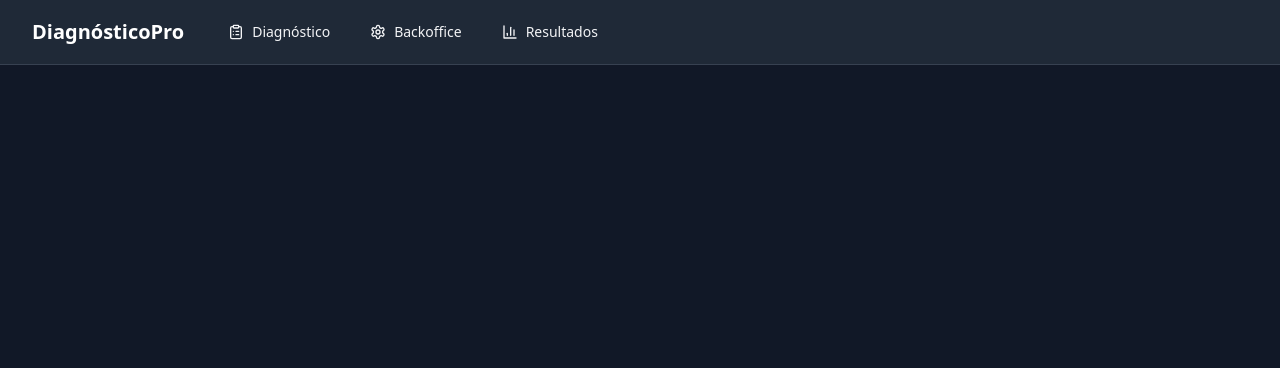
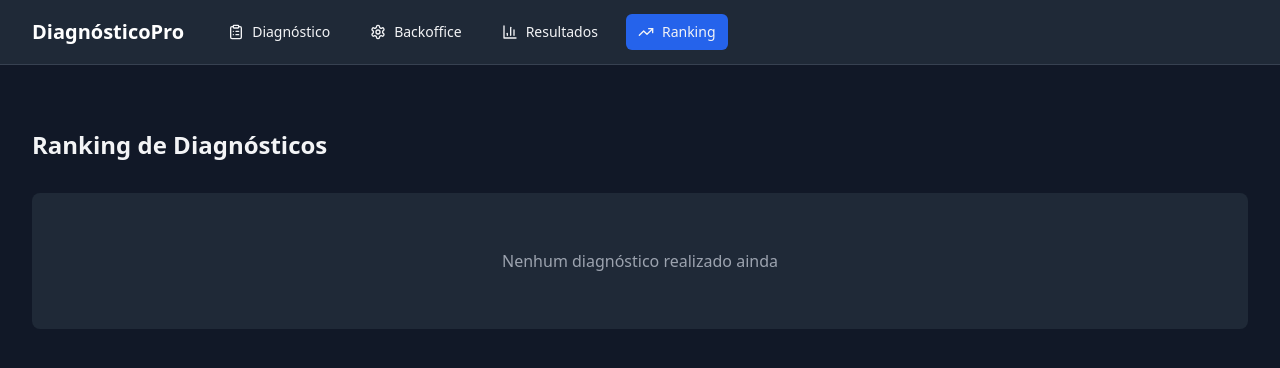
Before and after one commit to Dcadv789/Diag2, a React (Vite) app: page /ranking in a window 1280 px wide. Shown: the top 368 px of the page. Built offline with nearby package versions, Linux system fonts and the light colour scheme.

Commit message:
Commit from Bolt to GitHub

```diff
--- a/src/App.tsx
+++ b/src/App.tsx
@@ -4,6 +4,7 @@ import Navbar from './components/Navbar';
 import Backoffice from './pages/Backoffice';
 import Diagnostic from './pages/Diagnostic';
 import Results from './pages/Results';
+import Ranking from './pages/Ranking';
 
 function App() {
   return (
@@ -15,6 +16,7 @@ function App() {
             <Route path="/backoffice" element={<Backoffice />} />
             <Route path="/diagnostico" element={<Diagnostic />} />
             <Route path="/resultados" element={<Results />} />
+            <Route path="/ranking" element={<Ranking />} />
             <Route path="/" element={<Diagnostic />} />
           </Routes>
         </main>
--- a/src/components/Navbar.tsx
+++ b/src/components/Navbar.tsx
@@ -1,6 +1,6 @@
 import React from 'react';
 import { Link, useLocation } from 'react-router-dom';
-import { ClipboardList, Settings, BarChart3 } from 'lucide-react';
+import { ClipboardList, Settings, BarChart3, TrendingUp } from 'lucide-react';
 
 export default function Navbar() {
   const location = useLocation();
@@ -41,6 +41,14 @@ export default function Navbar() {
                 <BarChart3 className="w-4 h-4 mr-2" />
                 Resultados
               </Link>
+
+              <Link
+                to="/ranking"
+                className={`flex items-center px-3 py-2 rounded-md text-sm font-medium ${isActive('/ranking')}`}
+              >
+                <TrendingUp className="w-4 h-4 mr-2" />
+                Ranking
+              </Link>
             </div>
           </div>
         </div>
--- /dev/null
+++ b/src/pages/Ranking.tsx
@@ -0,0 +1,88 @@
+import React from 'react';
+import { useStore } from '../lib/store';
+
+export default function Ranking() {
+  const { assessments, questions } = useStore();
+
+  const calculateScore = (assessment: any) => {
+    const totalScore = assessment.answers.reduce((sum: number, answer: any) => {
+      const question = questions.find(q => q.id === answer.question_id);
+      if (!question) return sum;
+
+      let score = 0;
+      if (answer.answer === 'partial') {
+        score = question.score_value / 2;
+      } else if (
+        (question.score_type === 'full' && answer.answer === 'yes') ||
+        (question.score_type === 'none' && answer.answer === 'no')
+      ) {
+        score = question.score_value;
+      }
+
+      return sum + score;
+    }, 0);
+
+    const maxPossibleScore = questions.reduce((sum, question) => sum + question.score_value, 0);
+
+    return { totalScore, maxPossibleScore };
+  };
+
+  const sortedAssessments = [...assessments]
+    .map(assessment => ({
+      ...assessment,
+      ...calculateScore(assessment)
+    }))
+    .sort((a, b) => b.totalScore - a.totalScore);
+
+  const maxScore = Math.max(...sortedAssessments.map(a => a.maxPossibleScore), 0);
+
+  return (
+    <div className="max-w-7xl mx-auto px-4 sm:px-6 lg:px-8 py-8">
+      <h1 className="text-2xl font-bold mb-8">Ranking de Diagnósticos</h1>
+
+      <div className="bg-gray-800 rounded-lg p-6">
+        <div className="space-y-4">
+          {sortedAssessments.length > 0 ? (
+            sortedAssessments.map((assessment, index) => (
+              <div key={assessment.id} className="relative">
+                <div className="flex items-center gap-4">
+                  <div className="w-8 text-right font-bold text-gray-400">
+                    #{index + 1}
+                  </div>
+                  <div className="flex-1">
+                    <div className="mb-2">
+                      <h3 className="font-semibold">{assessment.client_name}</h3>
+                      <p className="text-sm text-gray-400">{assessment.company_name}</p>
+                    </div>
+                    <div className="relative pt-1">
+                      <div className="flex items-center justify-between mb-1">
+                        <div className="text-right text-sm font-semibold">
+                          {assessment.totalScore} pontos
+                        </div>
+                      </div>
+                      <div className="w-full bg-gray-700 rounded-full h-4 overflow-hidden">
+                        <div
+                          className="bg-blue-600 h-full rounded-full transition-all duration-300"
+                          style={{
+                            width: `${(assessment.totalScore / maxScore) * 100}%`
+                          }}
+                        />
+                      </div>
+                    </div>
+                  </div>
+                  <div className="w-32 text-right text-sm text-gray-400">
+                    {new Date(assessment.created_at).toLocaleDateString()}
+                  </div>
+                </div>
+              </div>
+            ))
+          ) : (
+            <div className="text-center py-8 text-gray-400">
+              Nenhum diagnóstico realizado ainda
+            </div>
+          )}
+        </div>
+      </div>
+    </div>
+  );
+}
--- a/src/pages/Results.tsx
+++ b/src/pages/Results.tsx
@@ -98,20 +98,13 @@ export default function Results() {
             {filteredAssessments.length > 0 ? (
               filteredAssessments.map((assessment) => {
                 const { groupScores, totalGeral, maxGeral } = calculateScores(assessment);
-                const totalGeralFormatted = ((totalGeral / maxGeral) * 100).toFixed(1);
 
                 return (
                   <div
                     key={assessment.id}
                     onClick={() => setSelectedAssessment(assessment)}
-                    className="p-4 bg-gray-700 rounded-lg cursor-pointer hover:bg-gray-600 transition-colors relative group"
+                    className="p-4 bg-gray-700 rounded-lg cursor-pointer hover:bg-gray-600 transition-colors"
                   >
-                    <button
-                      onClick={(e) => handleDeleteAssessment(assessment.id, e)}
-                      className="absolute right-2 top-2 p-2 text-gray-400 hover:text-red-400 opacity-0 group-hover:opacity-100 transition-opacity"
-                    >
-                      <Trash2 className="w-4 h-4" />
-                    </button>
                     <div className="flex justify-between items-start">
                       <div>
                         <h3 className="font-semibold">{assessment.client_name}</h3>
@@ -122,11 +115,19 @@ export default function Results() {
                           {new Date(assessment.created_at).toLocaleDateString()}
                         </p>
                       </div>
-                      <div className="text-right">
-                        <p className="text-lg font-semibold">{totalGeralFormatted}%</p>
-                        <p className="text-sm text-gray-400">
-                          {totalGeral} de {maxGeral} pontos
-                        </p>
+                      <div className="flex items-start gap-4">
+                        <div className="text-right">
+                          <p className="text-lg font-semibold">{totalGeral} pontos</p>
+                          <p className="text-sm text-gray-400">
+                            de {maxGeral} possíveis
+                          </p>
+                        </div>
+                        <button
+                          onClick={(e) => handleDeleteAssessment(assessment.id, e)}
+                          className="p-2 text-gray-400 hover:text-red-400 transition-colors"
+                        >
+                          <Trash2 className="w-4 h-4" />
+                        </button>
                       </div>
                     </div>
                   </div>
@@ -173,12 +174,11 @@ export default function Results() {
                 <h3 className="font-semibold mb-4">Pontuação Total</h3>
                 {(() => {
                   const { groupScores, totalGeral, maxGeral } = calculateScores(selectedAssessment);
-                  const totalGeralFormatted = ((totalGeral / maxGeral) * 100).toFixed(1);
                   return (
                     <div className="p-4 bg-gray-700 rounded-lg">
                       <div className="flex justify-between items-center">
-                        <span className="text-lg">{totalGeral} de {maxGeral} pontos</span>
-                        <span className="text-2xl font-bold">{totalGeralFormatted}%</span>
+                        <span className="text-lg">{totalGeral} pontos</span>
+                        <span className="text-2xl font-bold">de {maxGeral} possíveis</span>
                       </div>
                     </div>
                   );
@@ -193,16 +193,14 @@ export default function Results() {
                     const group = groups.find(g => g.id === groupId);
                     if (!group) return null;
 
-                    const percentage = ((data.earned / data.possible) * 100).toFixed(1);
-
                     return (
                       <div key={groupId} className="mb-6">
                         <div className="flex justify-between items-center mb-2">
                           <h4 className="font-medium">{group.name}</h4>
                           <div className="text-right">
-                            <p className="text-lg font-semibold">{percentage}%</p>
+                            <p className="text-lg font-semibold">{data.earned} pontos</p>
                             <p className="text-sm text-gray-400">
-                              {data.earned} de {data.possible} pontos
+                              de {data.possible} possíveis
                             </p>
                           </div>
                         </div>
```
